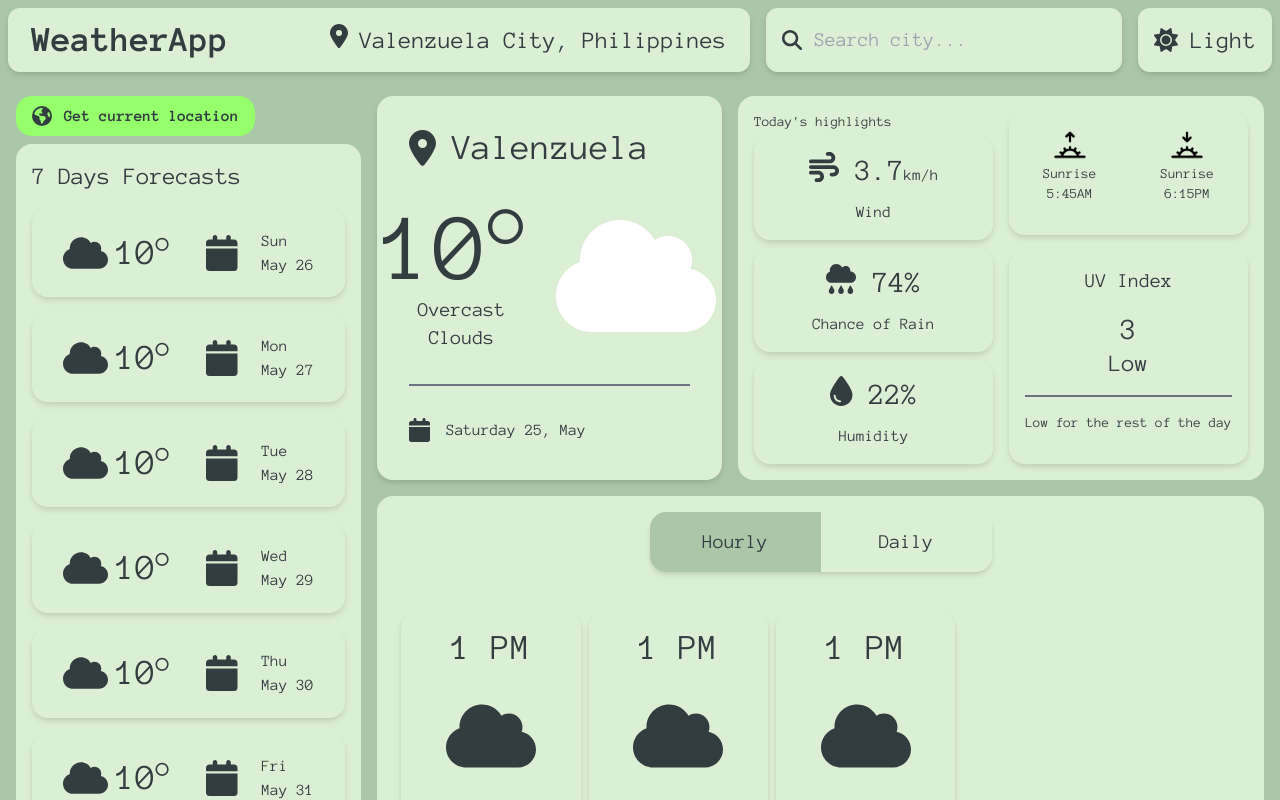
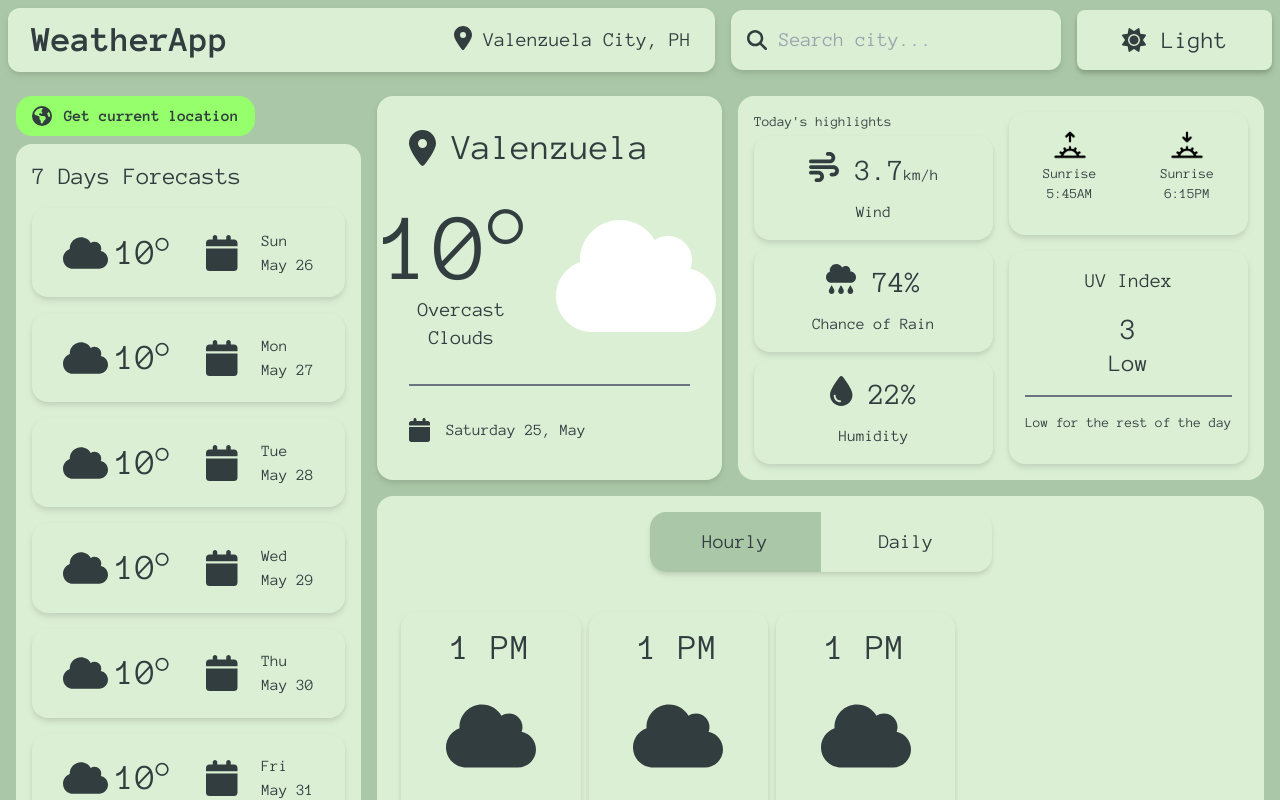
Before and after one commit to jeru7/react-weatherApp, a React (Vite) app: page / in a window 1280 px wide. Shown: the top 800 px of the page. Built offline with nearby package versions, Linux system fonts and the light colour scheme.

Commit message:
update: nav bar components

```diff
--- a/src/components/Main.jsx
+++ b/src/components/Main.jsx
@@ -69,10 +69,10 @@ function Main({ isDarkMode }) {
           <h3 className='text-xl lg:absolute lg:text-sm lg:z-10'>
             Today&apos;s highlights
           </h3>
-          <div className='flex flex-col gap-2 lg:row-start-1 lg:row-end-3 lg:mt-6'>
+          <div className='flex flex-col gap-2 lg:row-start-1 lg:row-end-3 lg:mt-6 '>
             <div
               className={
-                'rounded-2xl p-4 flex flex-col items-center justify-center gap-3 drop-shadow-md ' +
+                'rounded-2xl p-4 flex flex-col items-center justify-center gap-3 drop-shadow-md h-full ' +
                 (isDarkMode ? 'second-bg' : 'second-light-bg')
               }
             >
@@ -89,7 +89,7 @@ function Main({ isDarkMode }) {
             </div>
             <div
               className={
-                'rounded-2xl p-4 flex flex-col items-center justify-center gap-3 drop-shadow-md ' +
+                'rounded-2xl p-4 flex flex-col items-center justify-center gap-3 drop-shadow-md h-full ' +
                 (isDarkMode ? 'second-bg' : 'second-light-bg')
               }
             >
@@ -104,7 +104,7 @@ function Main({ isDarkMode }) {
             </div>
             <div
               className={
-                'rounded-2xl p-4 flex flex-col items-center justify-center gap-3 drop-shadow-md second-bg ' +
+                'rounded-2xl p-4 flex flex-col items-center justify-center gap-3 drop-shadow-md second-bg h-full ' +
                 (isDarkMode ? 'second-bg' : 'second-light-bg')
               }
             >
--- a/src/components/Nav.jsx
+++ b/src/components/Nav.jsx
@@ -6,6 +6,7 @@ import {
   faSun,
 } from '@fortawesome/free-solid-svg-icons'
 import Button from './Button'
+import { useEffect, useState } from 'react'
 
 function Nav({ isDarkMode, themeHandler }) {
   return (
@@ -18,47 +19,38 @@ function Nav({ isDarkMode, themeHandler }) {
     >
       <div
         className={
-          'flex-1 flex items-center lg:justify-between lg:rounded-xl lg:p-3 lg:px-6 lg:drop-shadow-md ' +
+          'md:flex-1 lg:basis-auto flex items-center lg:justify-between lg:rounded-xl lg:p-3 lg:px-6 lg:drop-shadow-md ' +
           (isDarkMode ? 'main-bg' : 'second-light-bg')
         }
       >
         <h1 className='text-3xl sm:text-4xl justify-self-start font-extrabold bg-inherit'>
           WeatherApp
         </h1>
-        <div className='currLoc-wrapper hidden lg:flex lg:gap-3'>
+        <div className='hidden lg:flex lg:gap-3'>
           <FontAwesomeIcon
             icon={faLocationDot}
             className={
               'text-xl xl:text-2xl ' + (isDarkMode ? 'filter-white' : '')
             }
           />
-          <p className='text-xl xl:text-2xl'>Valenzuela City, Philippines</p>
+          <p className='lg:text-lg xl:text-xl'>Valenzuela City, PH</p>
         </div>
       </div>
 
-      <div className='h-full flex-1 lg:flex-none flex gap-4 lg:flex-2 xl:w-2/5 lg:drop-shadow-md'>
+      <div className='h-full flex-1 flex gap-4 basis-auto lg:basis-1/4 lg:w-1/5 lg:drop-shadow-md'>
         <Button
           className={
-            'h-full rounded-lg flex-1 drop-shadow-md text-2xl lg:hidden py-2 ' +
+            'h-full rounded-lg flex-1 lg:basis-auto drop-shadow-md text-2xl lg:hidden py-2 ' +
             (isDarkMode ? 'second-bg' : 'second-light-bg')
           }
         >
           <FontAwesomeIcon icon={faSearch} />
         </Button>
+
+        {/* triggered when the screen width hits lg(1024px) */}
         <Button
           className={
-            'h-full rounded-lg flex-1 drop-shadow-md text-2xl lg:hidden py-2 ' +
-            (isDarkMode ? 'second-bg' : 'second-light-bg')
-          }
-          onClick={themeHandler}
-        >
-          <FontAwesomeIcon icon={isDarkMode ? faMoon : faSun} />
-        </Button>
-
-        {/* triggered when the screen width hits lg(1024px) */}
-        <div
-          className={
-            'hidden lg:flex flex-1 items-center gap-3 rounded-xl p-4 ' +
+            'hidden lg:flex flex-1 lg:basis-1/4 items-center gap-3 rounded-xl p-4 ' +
             (isDarkMode ? 'main-bg' : 'second-light-bg')
           }
         >
@@ -66,25 +58,56 @@ function Nav({ isDarkMode, themeHandler }) {
           <input
             type='text'
             className={
-              'text-xl ' + (isDarkMode ? 'main-bg' : 'second-light-bg')
+              'text-xl w-full outline-none ' +
+              (isDarkMode ? 'main-bg' : 'second-light-bg')
             }
             placeholder='Search city...'
           ></input>
-        </div>
+        </Button>
 
-        <div
-          className={
-            'hidden lg:flex text-2xl gap-3 items-center rounded-xl p-4 ' +
-            (isDarkMode ? 'white-text main-bg' : 'second-light-bg dark-text')
-          }
-          onClick={themeHandler}
-        >
-          <FontAwesomeIcon icon={isDarkMode ? faMoon : faSun} />
-          <p>{isDarkMode ? 'Dark' : 'Light'}</p>
-        </div>
+        <ThemeToggleButton
+          isDarkMode={isDarkMode}
+          themeHandler={themeHandler}
+        />
       </div>
     </nav>
   )
 }
 
+function ThemeToggleButton({ isDarkMode, themeHandler }) {
+  const [screenWidth, setScreenWidth] = useState(window.innerWidth)
+
+  useEffect(() => {
+    const handleResize = () => {
+      setScreenWidth(window.innerWidth)
+    }
+
+    window.addEventListener('resize', handleResize)
+
+    return () => {
+      window.removeEventListener('resize', handleResize)
+    }
+  }, [])
+
+  return (
+    <Button
+      className={
+        'rounded-lg flex-1 drop-shadow-md text-2xl lg:flex items-center justify-center gap-4 ' +
+        (isDarkMode
+          ? screenWidth >= 1024
+            ? 'main-bg'
+            : 'second-bg '
+          : 'second-light-bg')
+      }
+      onClick={themeHandler}
+    >
+      <FontAwesomeIcon
+        icon={isDarkMode ? faMoon : faSun}
+        className='text-auto'
+      />
+
+      <p className='hidden lg:block'>{isDarkMode ? 'Dark' : 'Light'}</p>
+    </Button>
+  )
+}
 export default Nav
```
